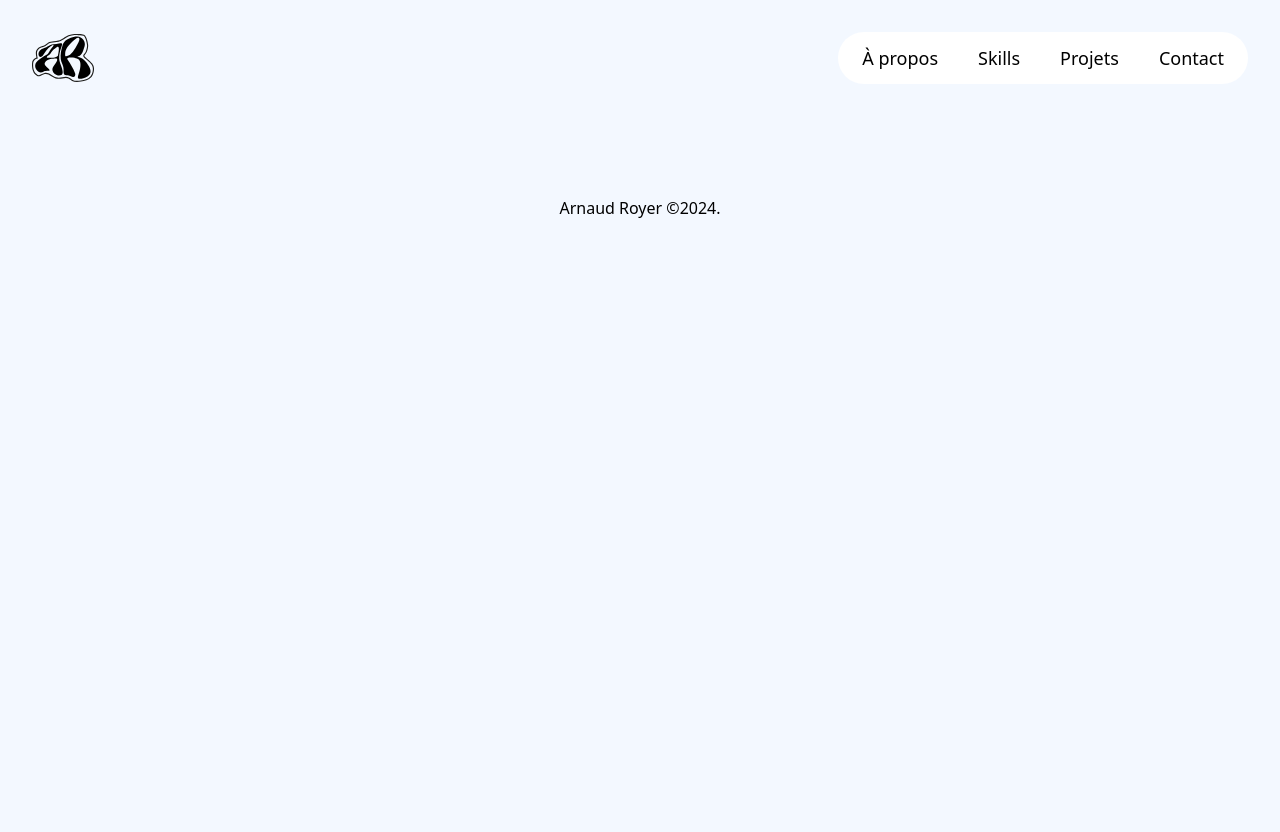
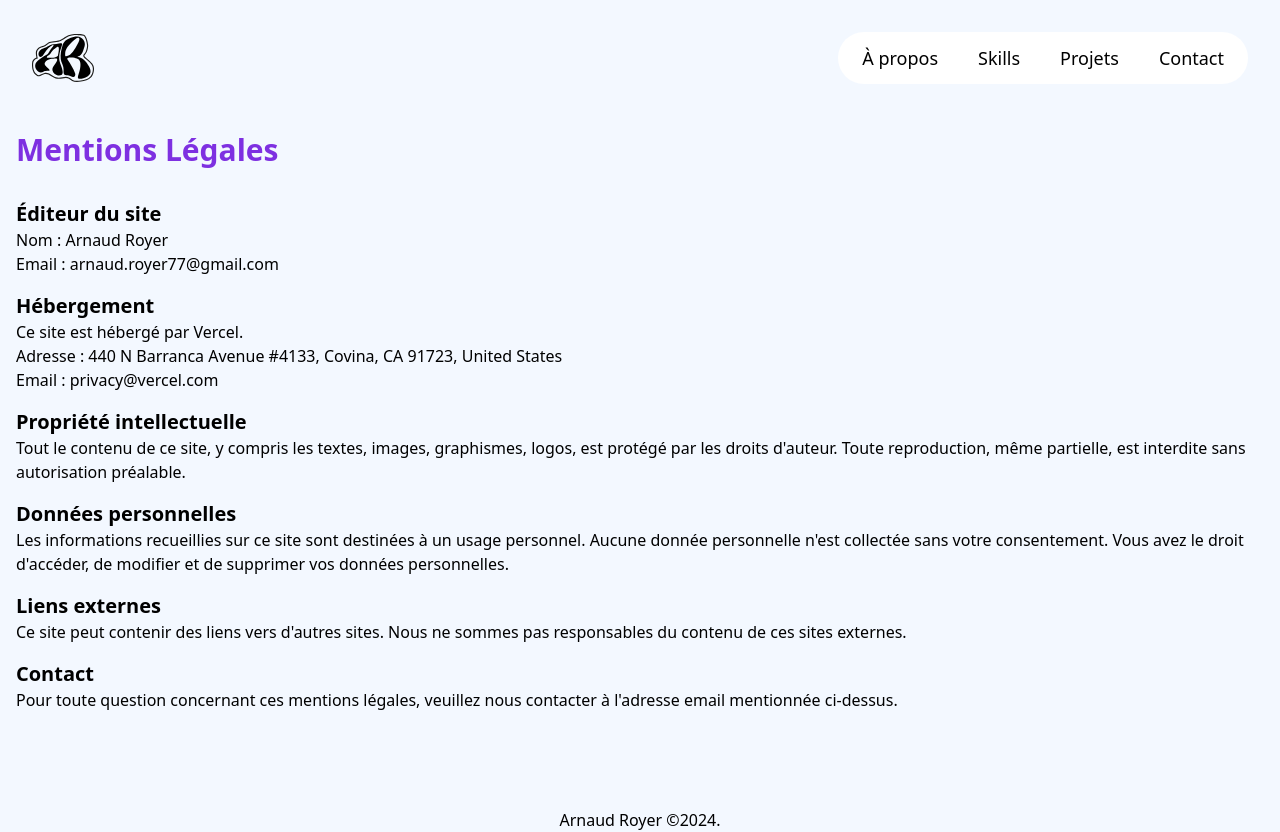
Before and after one commit to itsarnaud/Portfolio, a SvelteKit app: page /mentions-legales in a window 1280 px wide. Before the commit the page ends 800 px from the top, so only its background shows below. Built offline with nearby package versions, Linux system fonts and the light colour scheme.

Commit message:
Add terms of use

```diff
--- /dev/null
+++ b/src/routes/mentions-legales/+page.svelte
@@ -0,0 +1,28 @@
+<svelte:head>
+  <title>Mentions Légales</title>
+</svelte:head>
+
+<main class="flex flex-col p-4">
+  <h1 class="text-3xl font-bold mb-4 text-light-purple">Mentions Légales</h1>
+
+  <h2 class="text-xl font-semibold mt-4">Éditeur du site</h2>
+  <p>Nom : Arnaud Royer</p>
+  <p>Email : arnaud.royer77@gmail.com</p>
+
+  <h2 class="text-xl font-semibold mt-4">Hébergement</h2>
+  <p>Ce site est hébergé par Vercel.</p>
+  <p>Adresse : 440 N Barranca Avenue #4133, Covina, CA 91723, United States</p>
+  <p>Email : privacy@vercel.com</p>
+
+  <h2 class="text-xl font-semibold mt-4">Propriété intellectuelle</h2>
+  <p>Tout le contenu de ce site, y compris les textes, images, graphismes, logos, est protégé par les droits d'auteur. Toute reproduction, même partielle, est interdite sans autorisation préalable.</p>
+
+  <h2 class="text-xl font-semibold mt-4">Données personnelles</h2>
+  <p>Les informations recueillies sur ce site sont destinées à un usage personnel. Aucune donnée personnelle n'est collectée sans votre consentement. Vous avez le droit d'accéder, de modifier et de supprimer vos données personnelles.</p>
+
+  <h2 class="text-xl font-semibold mt-4">Liens externes</h2>
+  <p>Ce site peut contenir des liens vers d'autres sites. Nous ne sommes pas responsables du contenu de ces sites externes.</p>
+
+  <h2 class="text-xl font-semibold mt-4">Contact</h2>
+  <p>Pour toute question concernant ces mentions légales, veuillez nous contacter à l'adresse email mentionnée ci-dessus.</p>
+</main>
```
